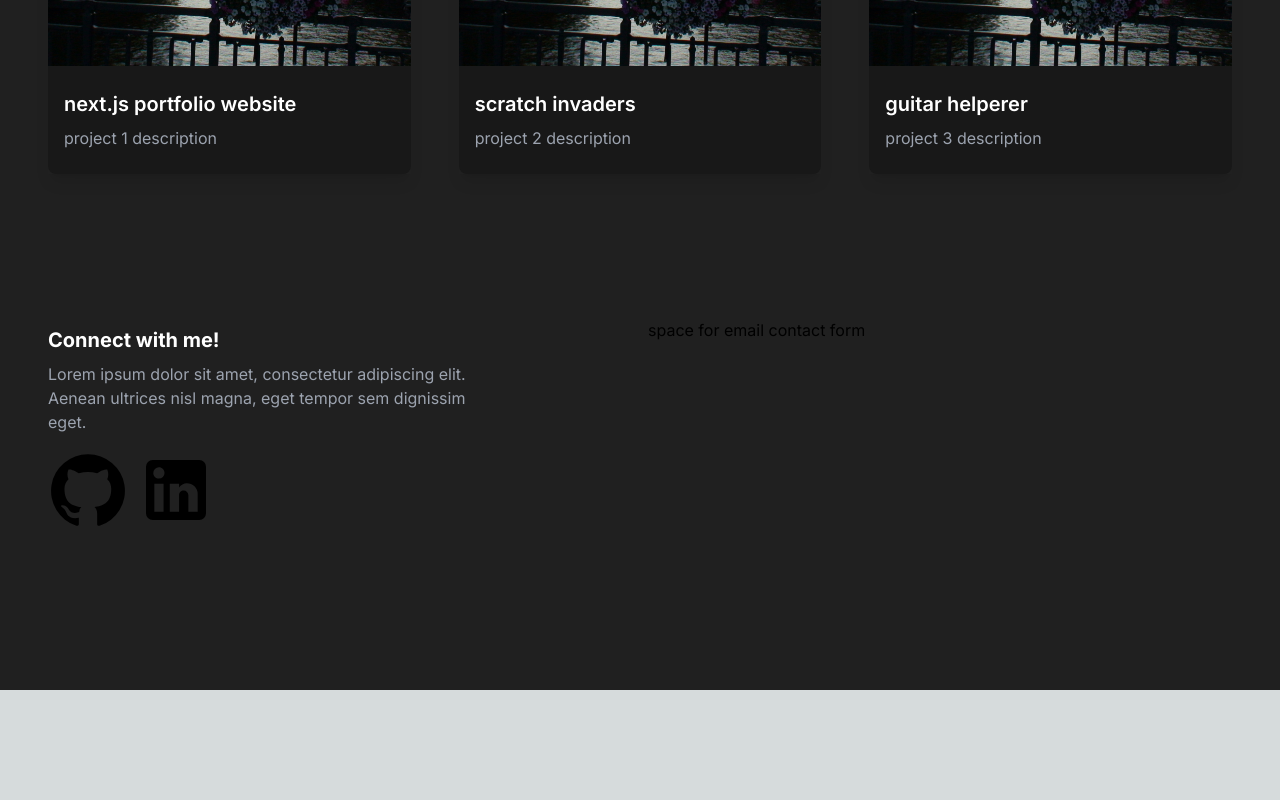
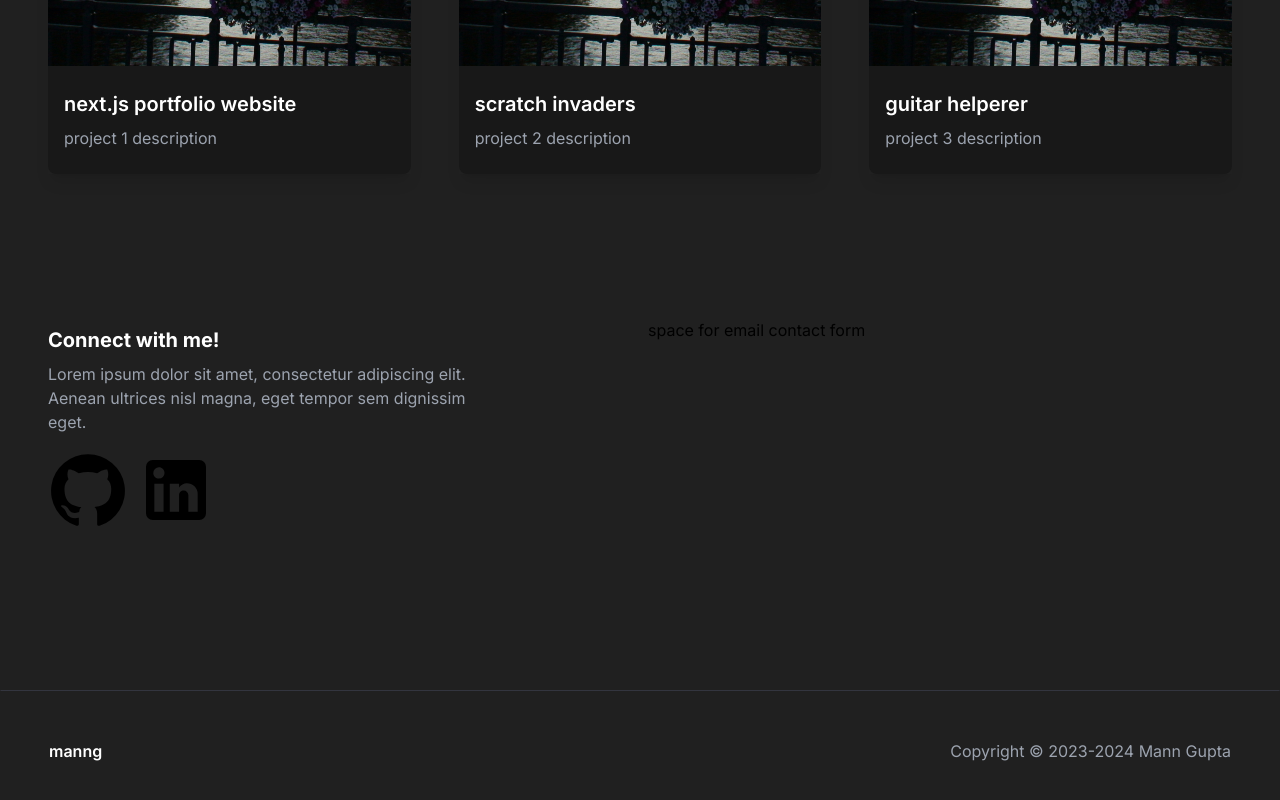
Before and after one commit to manngup/manng.net, a Next.js app: page / in a window 1280 px wide. Shown: the part 1360-2160 px from the top of the page. Before the commit the page ends 2050 px from the top, so only its background shows below. Built offline with nearby package versions, Linux system fonts and the light colour scheme.

Commit message:
added Footer

```diff
--- /dev/null
+++ b/src/app/components/Footer.tsx
@@ -0,0 +1,14 @@
+import React from "react";
+
+const Footer = () => {
+  return (
+    <footer className="footer border z-10 border-t-[#33353f] border-l-transparent border-r-transparent border-b-transparent text-white shadow-sm">
+      <div className="container p-12 flex justify-between">
+        <p className="font-semibold mr-4">manng</p>
+        <p className="text-gray-400">Copyright © 2023-2024 Mann Gupta</p>
+      </div>
+    </footer>
+  );
+};
+
+export default Footer;
--- a/src/app/page.tsx
+++ b/src/app/page.tsx
@@ -3,6 +3,7 @@
 import About from './components/About'
 import Projects from './components/Projects'
 import Contact from './components/Contact'
+import Footer from './components/Footer'
 
 import { Inter, Pixelify_Sans } from 'next/font/google'
 
@@ -18,6 +19,7 @@
         <Projects />
         <Contact />
       </div>
+      <Footer />
     </main>
   )
 }
```
